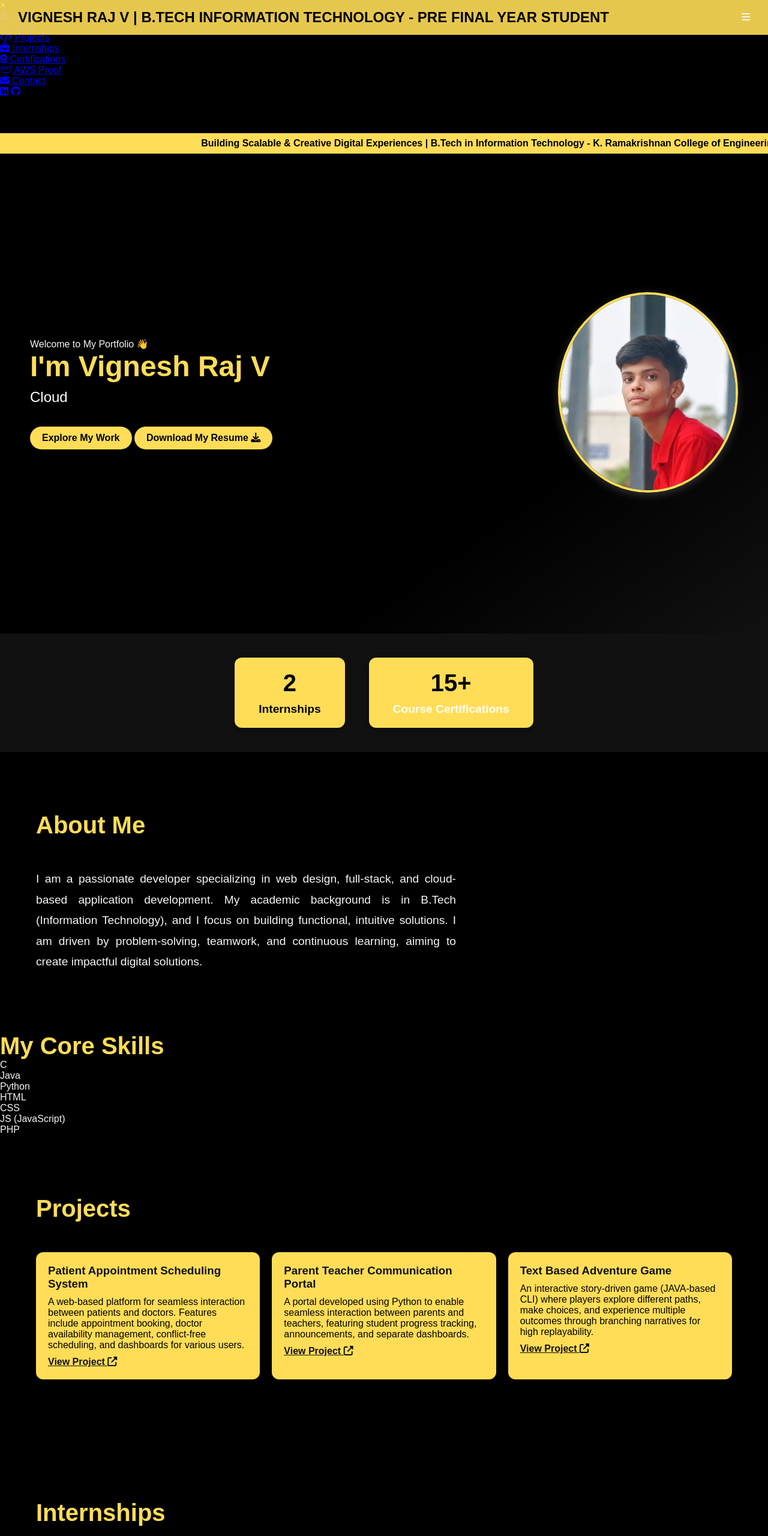
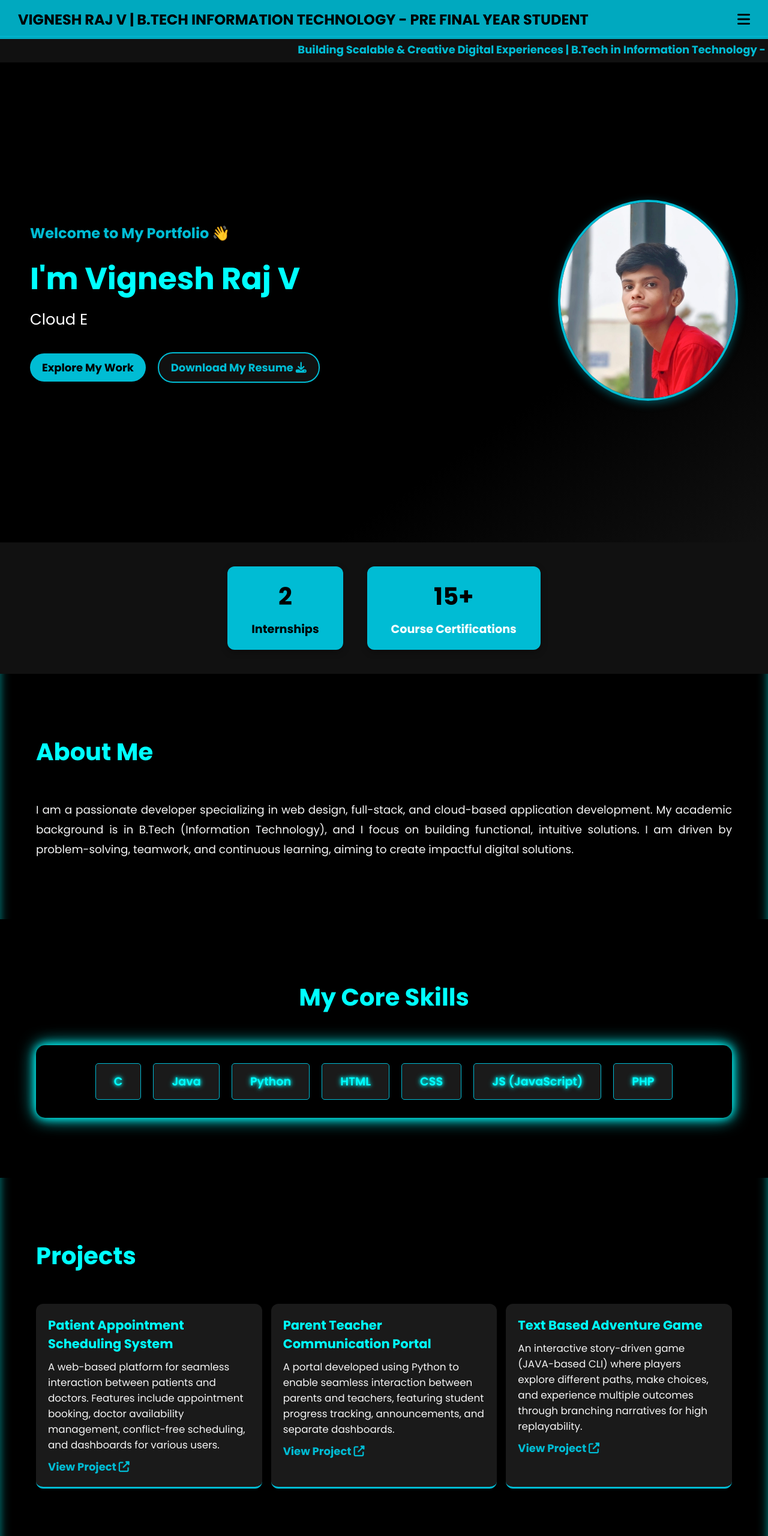
Before and after one commit to vigneshraj9791/portfolio-Vignesh-Raj-V, a plain HTML site: page index.html in a window 1280 px wide. Shown: the top 2560 px of the page at 60% size. Drawn offline with Linux system fonts and the light colour scheme.

Commit message:
Update style.css

```diff
--- a/style.css
+++ b/style.css
@@ -1,22 +1,47 @@
+/* Color Palette:
+   Primary: #00FFFF (Cyan) / #00BCD4
+   Background: #000 (Black) / #111 (Deep Gray)
+   Text: #f5f5f5 (Off-White)
+*/
+
 * {
   margin: 0;
   padding: 0;
   box-sizing: border-box;
-  font-family: 'Montserrat', sans-serif;
+  font-family: 'Poppins', sans-serif; /* Changed Font Style to Poppins */
 }
 
 body {
   background: #000;
   color: #f5f5f5;
   transition: background 0.3s, color 0.3s;
+  font-size: 18px; /* Increased Base Font Size */
+  /* Background lightning effect */
+  box-shadow: 0 0 10px rgba(0, 255, 255, 0.4) inset; /* Initial subtle inner glow */
+  animation: lightning-pulse 8s infinite alternate; /* Apply the pulse animation */
 }
+
+/* Animation Definition for the Background Glow */
+@keyframes lightning-pulse {
+    0% {
+        box-shadow: 0 0 10px rgba(0, 255, 255, 0.4) inset;
+    }
+    50% {
+        /* Brighter glow at mid-point */
+        box-shadow: 0 0 80px #00FFFF inset, 0 0 100px #00FFFF inset;
+    }
+    100% {
+        box-shadow: 0 0 10px rgba(0, 255, 255, 0.4) inset;
+    }
+}
+
 
 /* Navbar */
 header {
   position: fixed;
   top: 0; left: 0;
   width: 100%;
-  background: rgba(255, 221, 87, 0.9);
+  background: rgba(0, 188, 212, 0.9); /* New primary color for navbar */
   z-index: 1000;
 }
 
@@ -33,44 +58,115 @@ header {
   color: black;
 }
 
-.nav-links {
-  list-style: none;
-  display: flex;
+/* Sidebar Toggle Button */
+.sidebar-toggle {
+  font-size: 1.5rem;
+  color: black;
+  cursor: pointer;
 }
 
-.nav-links li {
-  margin-left: 20px;
+/* --- SIDEBAR STYLES --- */
+.sidebar {
+  height: 100%;
+  width: 0;
+  position: fixed;
+  z-index: 2000;
+  top: 0;
+  right: 0;
+  background-color: #1a1a1a;
+  overflow-x: hidden;
+  transition: 0.5s;
+  padding-top: 60px;
+  box-shadow: -5px 0 15px rgba(0,0,0,0.5);
+  display: flex;
+  flex-direction: column;
+  align-items: flex-start;
 }
 
-.nav-links a {
-  color: black;
-  text-decoration: none;
-  font-weight: 600;
-  transition: 0.3s;
+.sidebar-header {
+    width: 100%;
+    position: absolute;
+    top: 0;
+    left: 0;
+    padding: 15px 20px;
+    display: flex;
+    justify-content: flex-end;
 }
 
-.nav-links a:hover {
-  color: white;
+.close-btn {
+  font-size: 2.5rem;
+  color: #00FFFF; /* New primary color */
+  cursor: pointer;
+  line-height: 1;
 }
+
+.sidebar-links {
+  list-style-type: none;
+  width: 100%;
+  padding: 20px;
+}
+
+.sidebar-links li a {
+  padding: 15px 20px;
+  text-decoration: none;
+  font-size: 1.2rem;
+  color: #f5f5f5;
+  display: block;
+  transition: 0.3s;
+  border-left: 3px solid transparent;
+}
+
+.sidebar-links li a i {
+    margin-right: 10px;
+    color: #00BCD4; /* New accent color */
+}
+
+.sidebar-links li a:hover {
+  color: #00FFFF; /* New primary color */
+  background-color: #333;
+  border-left: 3px solid #00FFFF;
+}
+
+.social-links {
+    margin-top: auto;
+    padding: 20px;
+    width: 100%;
+    border-top: 1px solid #333;
+    text-align: center;
+}
+
+.social-links a {
+    color: #00BCD4; /* New accent color */
+    font-size: 1.8rem;
+    margin: 0 10px;
+    transition: 0.3s;
+}
+
+.social-links a:hover {
+    color: #00FFFF; /* New primary color */
+}
+/* --- END SIDEBAR STYLES --- */
+
 
 /* Marquee */
 .marquee {
-  background: #ffdd57;
-  color: black;
+  background: #111; /* Darker background for marquee */
+  color: #00BCD4; /* New accent color */
   font-weight: bold;
   padding: 8px 0;
   white-space: nowrap;
   overflow: hidden;
   margin-top: 60px;
+  border-top: 1px solid #00BCD4;
 }
 
 .marquee p {
   display: inline-block;
   padding-left: 100%;
-  animation: marquee 15s linear infinite;
+  animation: marquee-alt 20s linear infinite alternate; /* UPDATED: Added alternate */
 }
 
-@keyframes marquee {
+@keyframes marquee-alt { /* UPDATED KEYFRAME NAME */
   0% { transform: translateX(0); }
   100% { transform: translateX(-100%); }
 }
@@ -85,18 +181,24 @@ header {
   background: linear-gradient(145deg, #000 70%, #111);
 }
 
-.hero-text {
-  flex: 1;
+/* New Welcome Message Style */
+.welcome-message {
+    font-size: 1.5rem;
+    font-weight: bold;
+    color: #00BCD4; /* New accent color */
+    margin-bottom: 20px;
+    display: block;
+    min-height: 25px; /* Prevent layout shift */
 }
 
 .hero-text h1 {
-  font-size: 3rem;
+  font-size: 3.2rem; /* Slightly larger H1 */
   margin-bottom: 10px;
-  color: #ffdd57;
+  color: #00FFFF; /* New primary color */
 }
 
 .hero-text h2 {
-  font-size: 1.5rem;
+  font-size: 1.6rem; /* Slightly larger H2 */
   margin-bottom: 15px;
   font-weight: 400;
   color: white;
@@ -106,16 +208,28 @@ header {
   display: inline-block;
   padding: 10px 20px;
   margin-top: 20px;
-  background: #ffdd57;
+  background: #00BCD4; /* New accent color */
   color: black;
   border-radius: 25px;
   text-decoration: none;
   font-weight: bold;
   transition: 0.3s;
+  margin-right: 15px;
 }
 
 .btn:hover {
-  background: #ffc107;
+  background: #00FFFF; /* New primary color */
+}
+
+.secondary-btn {
+    background: #111;
+    color: #00BCD4;
+    border: 2px solid #00BCD4;
+}
+
+.secondary-btn:hover {
+    background: #00BCD4;
+    color: black;
 }
 
 .hero-img {
@@ -126,8 +240,8 @@ header {
 .hero-img img {
   max-width: 300px;
   border-radius: 50%;
-  border: 4px solid #ffdd57;
-  box-shadow: 0 4px 15px rgba(255,255,255,0.2);
+  border: 4px solid #00BCD4; /* New accent color */
+  box-shadow: 0 4px 15px rgba(0, 188, 212, 0.4);
 }
 
 /* Stats Section */
@@ -141,7 +255,7 @@ header {
 }
 
 .stat-card {
-  background: #ffdd57;
+  background: #00BCD4; /* New accent color */
   color: black;
   padding: 20px 40px;
   border-radius: 12px;
@@ -158,66 +272,118 @@ header {
   font-size: 1.2rem;
   font-weight: bold;
 }
+.stat-card p a { /* Ensures link color is white for readability */
+    color: white !important;
+}
 
 .stat-card:hover {
   transform: translateY(-5px);
+  background: #00FFFF; /* Hover color */
 }
 
 /* About Section */
-.about-container {
-  display: flex;
-  align-items: center;
-  justify-content: space-between;
-  gap: 40px;
-  flex-wrap: wrap;
+#about p {
+  font-size: 1.15rem; /* Increased text size for About Me section */
+  line-height: 1.8;
+  text-align: justify; /* NEW: Justify text */
 }
 
-.about-text {
-  flex: 1;
-  text-align: justify;
-  font-size: 1.2rem;
-  line-height: 1.8;
-  max-width: 700px;
+/* --- SKILLS SECTION STYLES --- */
+#skills {
+  padding: 100px 60px;
+  background: #000;
+  text-align: center;
 }
 
-.about-img {
-  flex: 1;
-  text-align: right;
+#skills h2 {
+  margin-bottom: 50px;
+  text-align: center;
 }
+
+.skills-container {
+  display: flex;
+  flex-wrap: wrap;
+  justify-content: center;
+  gap: 20px;
+  /* Lightning Background Effect (Subtle Glow Animation) */
+  animation: skillGlow 5s infinite alternate;
+  padding: 30px;
+  border-radius: 15px;
+}
+
+@keyframes skillGlow {
+    0% {
+        /* Subtle cyan glow */
+        box-shadow: 0 0 5px rgba(0, 255, 255, 0.5), 0 0 10px rgba(0, 255, 255, 0.3);
+    }
+    100% {
+        /* Brighter cyan glow */
+        box-shadow: 0 0 15px #00FFFF, 0 0 30px #00FFFF, 0 0 45px rgba(0, 255, 255, 0.1);
+    }
+}
+
+.skill-item {
+  background: #1a1a1a;
+  color: #00FFFF; /* Text Color for Skill */
+  padding: 15px 30px;
+  border-radius: 5px;
+  font-weight: 600;
+  font-size: 1.2rem;
+  transition: all 0.3s;
+  /* Text Effect (Neon Glow/Lightning Text) */
+  text-shadow: 0 0 5px #00FFFF, 0 0 10px #00FFFF;
+  border: 1px solid #00BCD4;
+}
+
+.skill-item:hover {
+  background: #00BCD4;
+  color: black;
+  transform: scale(1.05);
+  box-shadow: 0 0 20px #00FFFF; /* Individual skill glow on hover */
+  text-shadow: none; /* Remove glow when background is bright */
+}
+/* --- END SKILLS SECTION STYLES --- */
+
 
 /* Projects, Internships */
 .projects, .internships {
   display: grid;
   grid-template-columns: repeat(auto-fit, minmax(250px, 1fr));
-  gap: 20px;
+  gap: 15px; /* DECREASED GAP between projects/internships */
 }
 
 .card {
-  background: #ffdd57;
-  color: #000;
+  background: #1a1a1a; /* Darker card background */
+  color: #f5f5f5;
   padding: 20px;
   border-radius: 12px;
   box-shadow: 0 4px 12px rgba(0,0,0,0.3);
-  transition: transform 0.3s, background 0.3s;
+  transition: transform 0.3s, background 0.3s, border 0.3s;
   font-weight: 500;
+  border-bottom: 3px solid #00BCD4; /* Subtle accent border */
 }
 
 .card h3 {
   margin-bottom: 10px;
-  color: #111;
+  color: #00FFFF; /* New primary color */
+}
+
+.card p {
+  font-size: 1.05rem; /* Slightly larger text for project/internship descriptions */
 }
 
 .card a {
   display: inline-block;
   margin-top: 10px;
-  color: #111;
+  color: #00BCD4; /* New accent color */
   font-weight: bold;
-  text-decoration: underline;
+  text-decoration: none;
 }
 
 .card:hover {
   transform: translateY(-5px);
-  background: #ffc107;
+  background: #222;
+  border-bottom: 3px solid #00FFFF;
 }
 
 /* ===================== */
@@ -226,7 +392,8 @@ header {
 #about,
 #projects,
 #internships,
-#contact {
+#contact,
+#aws {
   padding: 100px 60px;
 }
 
@@ -234,19 +401,25 @@ header {
 #about h2,
 #projects h2,
 #internships h2,
-#contact h2 {
-  margin-bottom: 50px; /* bigger gap below headings */
+#contact h2,
+#aws h2 {
+  margin-bottom: 50px;
   text-align: left;
 }
+/* Re-center the skills heading */
+#skills h2 {
+    text-align: center;
+}
+
 
 h2 {
   font-size: 2.5rem;
-  color: #ffdd57;
+  color: #00FFFF; /* New primary color */
 }
 
 /* Certificates Section */
 .certificates-section {
-  padding: 100px 50px 80px; /* separate spacing */
+  padding: 100px 50px 80px;
 }
 
 .certificates {
@@ -262,12 +435,12 @@ h2 {
 
 .certificates .cert-item img {
   width: 100%;
-  max-width: 300px;   /* same maximum width */
-  height: 200px;      /* fixed height */
-  object-fit: cover;  /* crops nicely without distortion */
-  border: 2px solid #ffdd57;
+  max-width: 300px;
+  height: 200px;
+  object-fit: cover;
+  border: 2px solid #00BCD4; /* New accent color */
   border-radius: 10px;
-  box-shadow: 0 4px 12px rgba(0,0,0,0.4);
+  box-shadow: 0 4px 12px rgba(0, 188, 212, 0.2);
   transition: transform 0.3s;
   cursor: pointer;
 }
@@ -275,24 +448,25 @@ h2 {
 
 .certificates .cert-item img:hover {
   transform: scale(1.05);
+  box-shadow: 0 6px 15px rgba(0, 188, 212, 0.5);
 }
 
 .certificates .cert-item p {
   margin-top: 10px;
   font-size: 1rem;
   font-weight: bold;
-  color: #ffdd57;
+  color: #00FFFF; /* New primary color */
 }
 
 /* Contact Section */
 #contact p {
-  margin-bottom: 10px;
+  margin-bottom: 12px;
   font-size: 1.1rem;
 }
 
 #contact i {
   margin-right: 8px;
-  color: #ffdd57;
+  color: #00BCD4; /* New accent color */
 }
 
 #contact a,
@@ -305,7 +479,7 @@ h2 {
 
 #contact a:hover,
 #contact .contact-link:hover {
-  color: #ffdd57;
+  color: #00FFFF; /* New primary color */
 }
 
 /* Contact Form */
@@ -318,15 +492,11 @@ h2 {
   max-width: 500px;
 }
 
-.contact-form .form-group {
-  margin-bottom: 15px;
-}
-
 .contact-form input,
 .contact-form textarea {
   width: 100%;
   padding: 10px;
-  border: 2px solid #ffdd57;
+  border: 2px solid #00BCD4; /* New accent color */
   border-radius: 8px;
   font-size: 1rem;
   background: #000;
@@ -336,12 +506,12 @@ h2 {
 .contact-form input:focus,
 .contact-form textarea:focus {
   outline: none;
-  border-color: #ffc107;
+  border-color: #00FFFF;
 }
 
 .contact-form button {
   width: 100%;
-  background: #ffdd57;
+  background: #00BCD4; /* New accent color */
   color: black;
   border: none;
   padding: 12px;
@@ -353,20 +523,20 @@ h2 {
 }
 
 .contact-form button:hover {
-  background: #ffc107;
+  background: #00FFFF;
 }
 
 #form-status {
   margin-top: 10px;
   font-size: 0.9rem;
   font-weight: bold;
-  color: #ffdd57;
+  color: #00FFFF; /* New primary color */
 }
 
 /* Footer */
 footer {
   background: #111;
-  color: #ffdd57;
+  color: #00BCD4; /* New accent color */
   text-align: center;
   padding: 20px;
 }
@@ -407,7 +577,7 @@ footer {
 .modal-content img {
   max-width: 85%;
   max-height: 85vh;
-  border: 4px solid #ffdd57;
+  border: 4px solid #00BCD4; /* New accent color */
   border-radius: 12px;
 }
 
@@ -415,22 +585,24 @@ footer {
   position: absolute;
   top: 10px; right: 15px;
   font-size: 2rem;
-  color: #ffdd57;
+  color: #00FFFF; /* New primary color */
   cursor: pointer;
 }
 .certificates-section h2 {
-  margin-bottom: 50px; /* adds space between heading and certificate grid */
-  text-align: center;  /* keep it centered */
+  margin-bottom: 50px;
+  text-align: center;
 }
+
+/* AWS Hands-on Proof Section */
 #aws {
-  padding: 100px 60px;
-  background: #111; /* dark background to separate */
+  background: #111;
   text-align: center;
 }
 
 #aws h2 {
-  color: #ffdd57;
+  color: #00FFFF; /* New primary color */
   margin-bottom: 30px;
+  text-align: center;
 }
 
 .aws-proof p {
@@ -440,16 +612,50 @@ footer {
 }
 
 .aws-proof .btn {
-  display: inline-block;
-  padding: 12px 25px;
-  background: #ffdd57;
-  color: black;
-  border-radius: 8px;
-  text-decoration: none;
-  font-weight: bold;
-  transition: background 0.3s;
+  background: #00BCD4;
 }
 
 .aws-proof .btn:hover {
-  background: #ffc107;
+  background: #00FFFF;
 }
+
+
+/* Media Query for Sidebar on smaller screens */
+@media (max-width: 768px) {
+    .sidebar {
+        width: 100%;
+    }
+    .hero {
+        flex-direction: column;
+        padding-top: 100px;
+        text-align: center;
+    }
+    .hero-img {
+        text-align: center;
+        margin-top: 30px;
+    }
+    .hero-img img {
+        max-width: 250px;
+    }
+    #about, #skills, #projects, #internships, #contact, #aws, .certificates-section {
+        padding: 80px 20px;
+    }
+    .stats {
+        flex-direction: column;
+        gap: 20px;
+    }
+    .stat-card {
+        width: 80%;
+        margin: 0 auto;
+    }
+    .projects, .internships {
+        grid-template-columns: 1fr;
+    }
+
+    #about h2, #skills h2, #projects h2, #internships h2, #contact h2, #aws h2 {
+        text-align: center;
+    }
+    .about-text {
+        text-align: left;
+    }
+}
```
